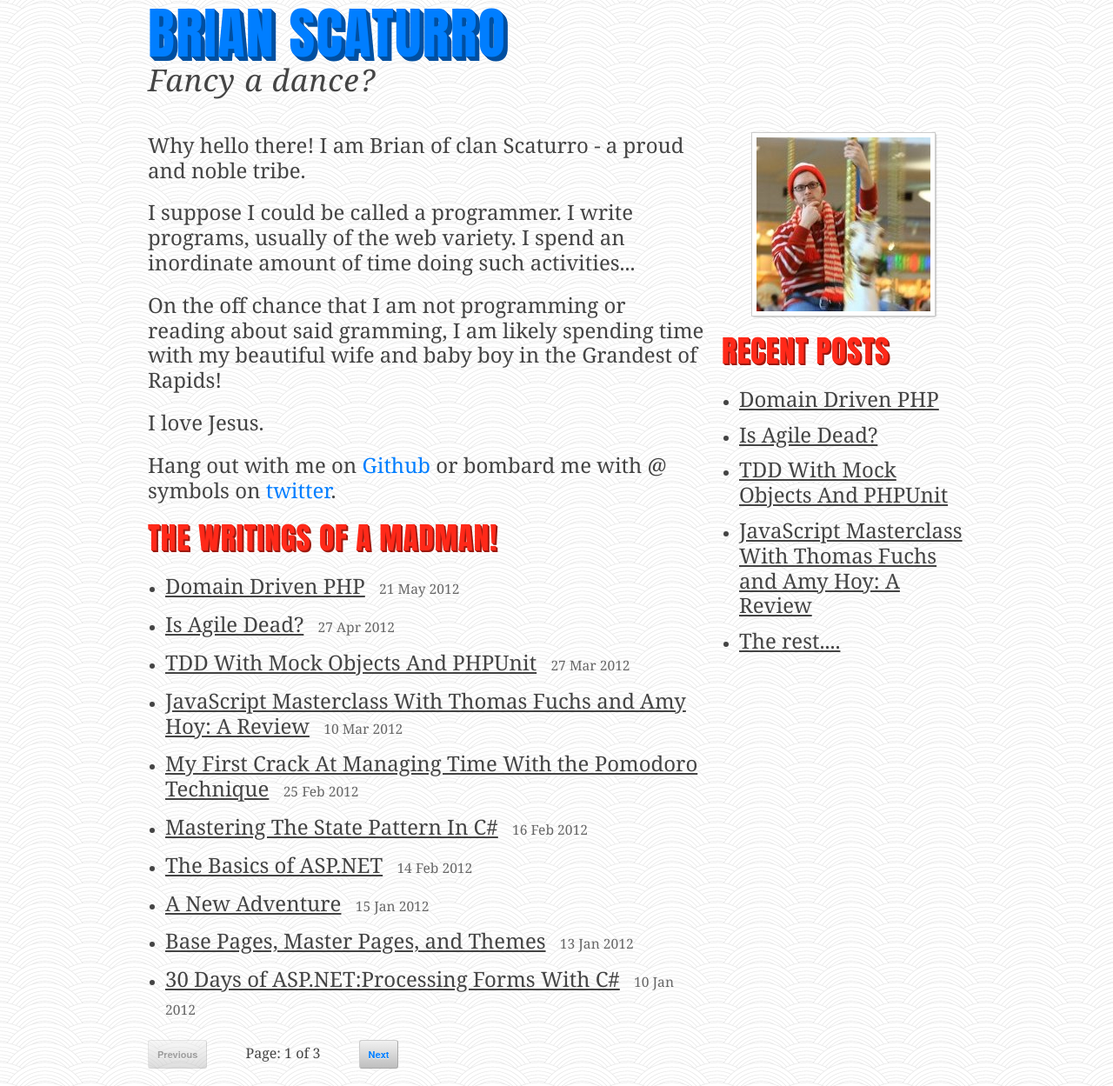
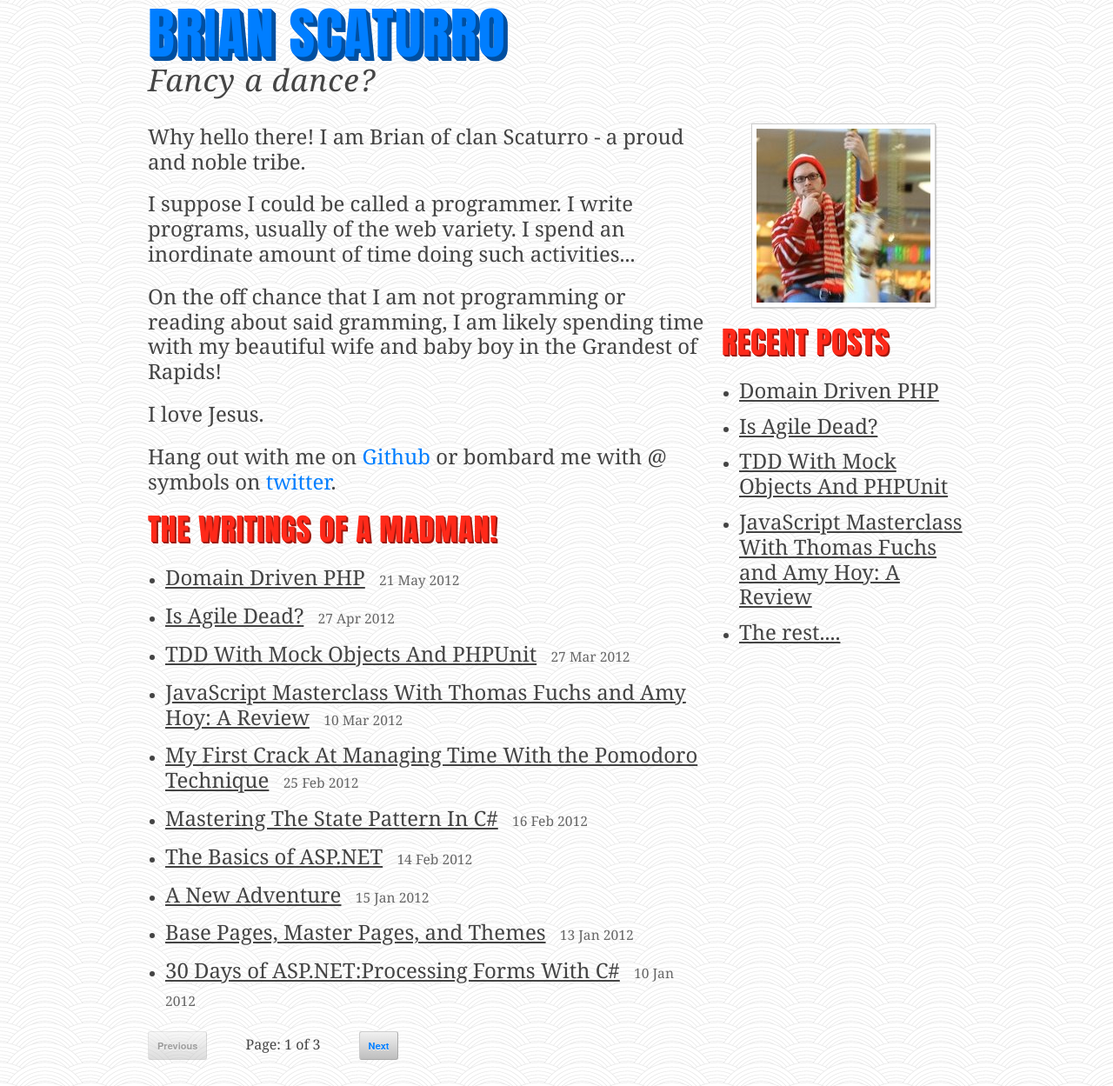
Before and after one commit to brianium/old-site, a Jekyll site: the page built from index.html, in a window 1280 px wide. Shown: the whole page at 87% size. Built offline with Jekyll 4.4.1, drawn with Linux system fonts in a browser that asks for light colours; the list of posts is cut into pages by our own code.

Commit message:
updated branding layout

```diff
--- a/css/layout.css
+++ b/css/layout.css
@@ -107,7 +107,7 @@ blockquote p {
 }
 
 #branding {
-	margin-bottom:20px;
+	margin-bottom:10px;
 }
 
 .site-heading {
```
Also changed, not shown: 1 other file.
